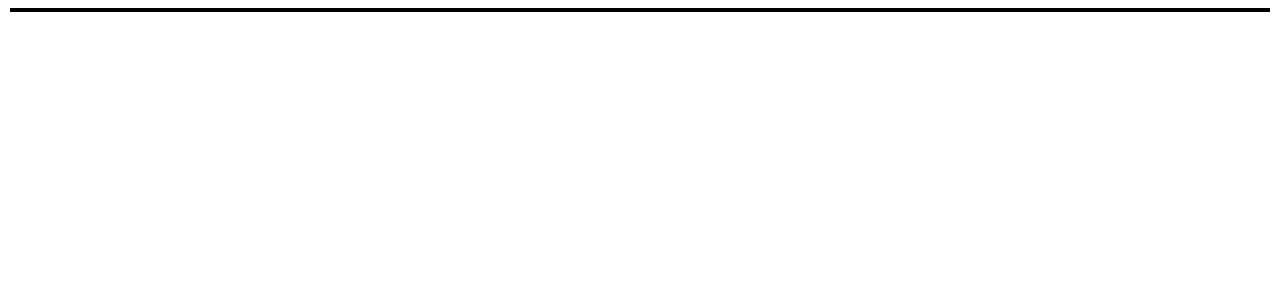
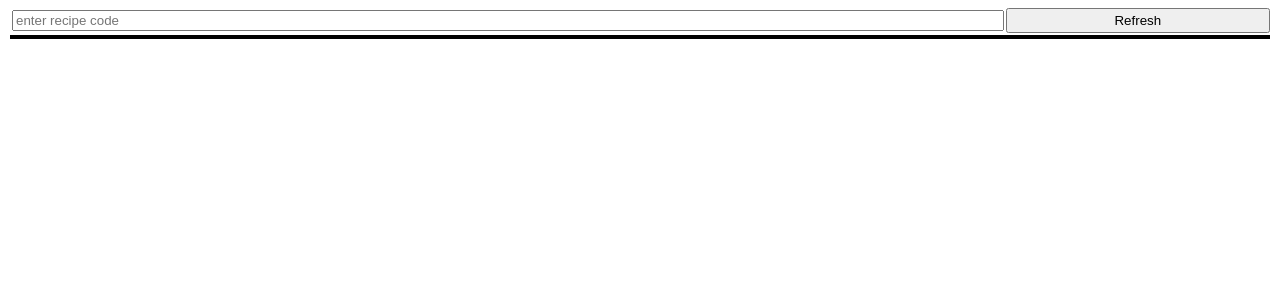
Before and after one commit to ttrpd/RecipeVisualizer, an Angular app: page / in a window 1280 px wide. Shown: the top 300 px of the page. Built offline with nearby package versions, Linux system fonts and the light colour scheme.

Commit message:
Added input bar

```diff
--- a/src/app/app.component.css
+++ b/src/app/app.component.css
@@ -1,7 +1,29 @@
+button {
+    flex-grow: 1;
+}
+
 :host ::ng-deep div {
     border: 2px solid black;
     text-align: center;
     margin: 2px;
+}
+
+:host ::ng-deep div .child-left {
+    display: flex;
+    border: 0px none;
+    margin: 0px;
+    flex-direction: column;
+    flex-grow: 3;
+}
+
+:host ::ng-deep div .child-right {
+    flex-grow: 1;
+}
+
+#input-container {
+    border: none;
+    display: flex;
+    flex-direction: row;
 }
 
 :host ::ng-deep div p {
@@ -21,14 +43,7 @@
     flex-direction: row;
 }
 
-:host ::ng-deep div .child-left {
-    display: flex;
-    border: 0px none;
-    margin: 0px;
-    flex-direction: column;
+input {
     flex-grow: 4;
+    margin: 2px;
 }
-
-:host ::ng-deep div .child-right {
-    flex-grow: 1;
-}
--- a/src/app/app.component.html
+++ b/src/app/app.component.html
@@ -10,6 +10,8 @@
     </div>
   </div>
 </div> -->
-<div #outer id="outer">
-
+<div id="input-container">
+  <input type="text" placeholder="enter recipe code" (input)="on_recipe_change($event.target.value)">
+  <button (click)="rebuild_recipe()">Refresh</button>
 </div>
+<div #outer id="outer"></div>
--- a/src/app/app.component.ts
+++ b/src/app/app.component.ts
@@ -9,7 +9,7 @@ export class AppComponent implements AfterViewInit{
   title = 'recipe-visualizer';
   @ViewChild('outer') outer: ElementRef;
 
-  recipe = "bake( divide( mix(chocolate, coconut, pecans, mix(eggs, whisk(dry_ingredients), cream(butter, sugars))) ) )";
+  recipe = "bake( divide( mix(chocolate, coconut, pecans, mix(eggs, whisk(flour, baking powder, baking soda, salt), cream(butter, sugars))) ) )";
 
   get_func_dom(func_name:string) {
     // create parent, left-child, and right-child divs
@@ -76,7 +76,8 @@ export class AppComponent implements AfterViewInit{
     }
 
     // push last arg onto args
-    args.push(curr_arg);
+    if (curr_arg)
+      args.push(curr_arg);
 
     console.log(args);
     // construct parameters side of function dom
@@ -121,6 +122,17 @@ export class AppComponent implements AfterViewInit{
     return {end:end_pos+1, dom:dom};
   }
 
+  on_recipe_change(new_recipe:string) {
+    this.recipe = new_recipe;
+    this.rebuild_recipe();
+  }
+
+  rebuild_recipe() {
+    var dom = this.parse_func(this.recipe).dom;
+    this.outer.nativeElement.innerHTML = "";
+    this.outer.nativeElement.appendChild(dom);
+  }
+
   ngAfterViewInit () {
     // // this.get_func_dom test
     // this.outer.nativeElement.appendChild(this.get_func_dom("test"));
@@ -139,5 +151,19 @@ export class AppComponent implements AfterViewInit{
     // var one_nested_func = "param1, param2, func1(subparam1, subparam2), param3";
     // var dom = this.parse_params(one_nested_func, "test_func_name");
     // this.outer.nativeElement.appendChild(dom);
+
+    // // empty function test
+    // var one_nested_func = "func()";
+    // var dom = this.parse_func(one_nested_func).dom;
+    // this.outer.nativeElement.appendChild(dom);
+
+    // // empty params test
+    // var one_nested_func = ",,";
+    // var dom = this.parse_params(one_nested_func, "test_func_name");
+    // this.outer.nativeElement.appendChild(dom);
+
+    // // actual recipe test
+    // var dom = this.parse_func(this.recipe).dom;
+    // this.outer.nativeElement.appendChild(dom);
   }
 }
```
